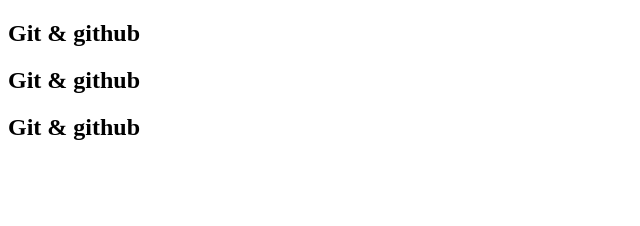
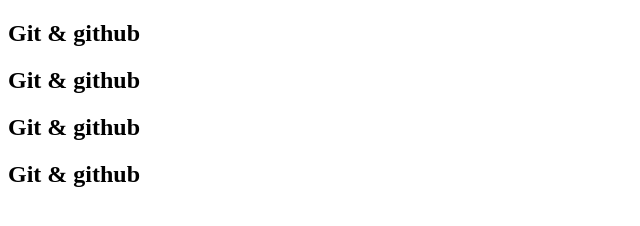
Before and after one commit to Madhu-shree-R/git-revert, a plain HTML site: page index.html in a window 1280 px wide. Shown: the whole page, without its empty margins (0-640 px from the left). Drawn offline with Linux system fonts and the light colour scheme.

Commit message:
git revert one second

```diff
--- a/index.html
+++ b/index.html
@@ -9,5 +9,6 @@
     <h2>Git & github</h2>
     <h2>Git & github</h2>
     <h2>Git & github</h2>
+    <h2>Git & github</h2>
 </body>
 </html>
```
